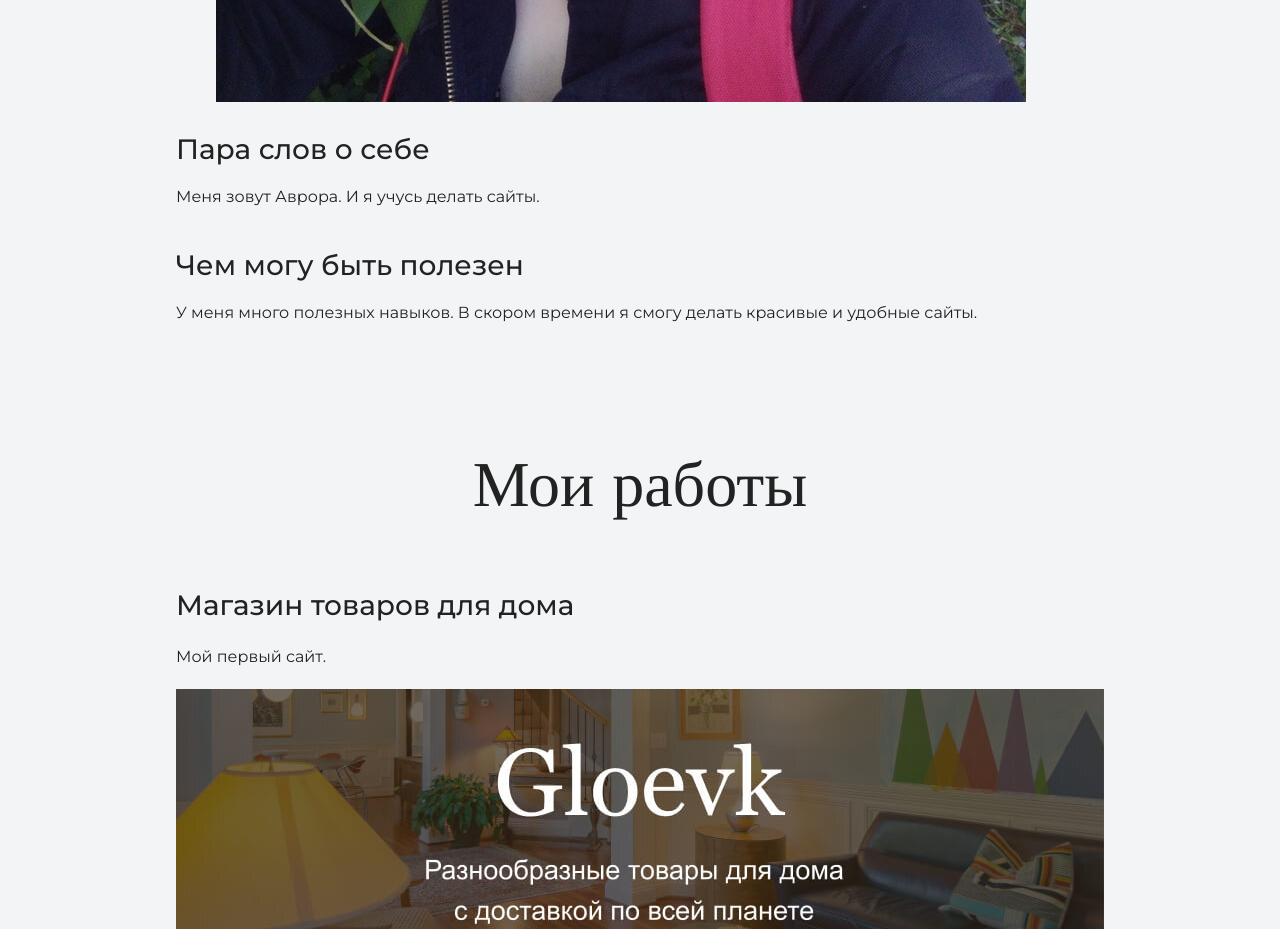
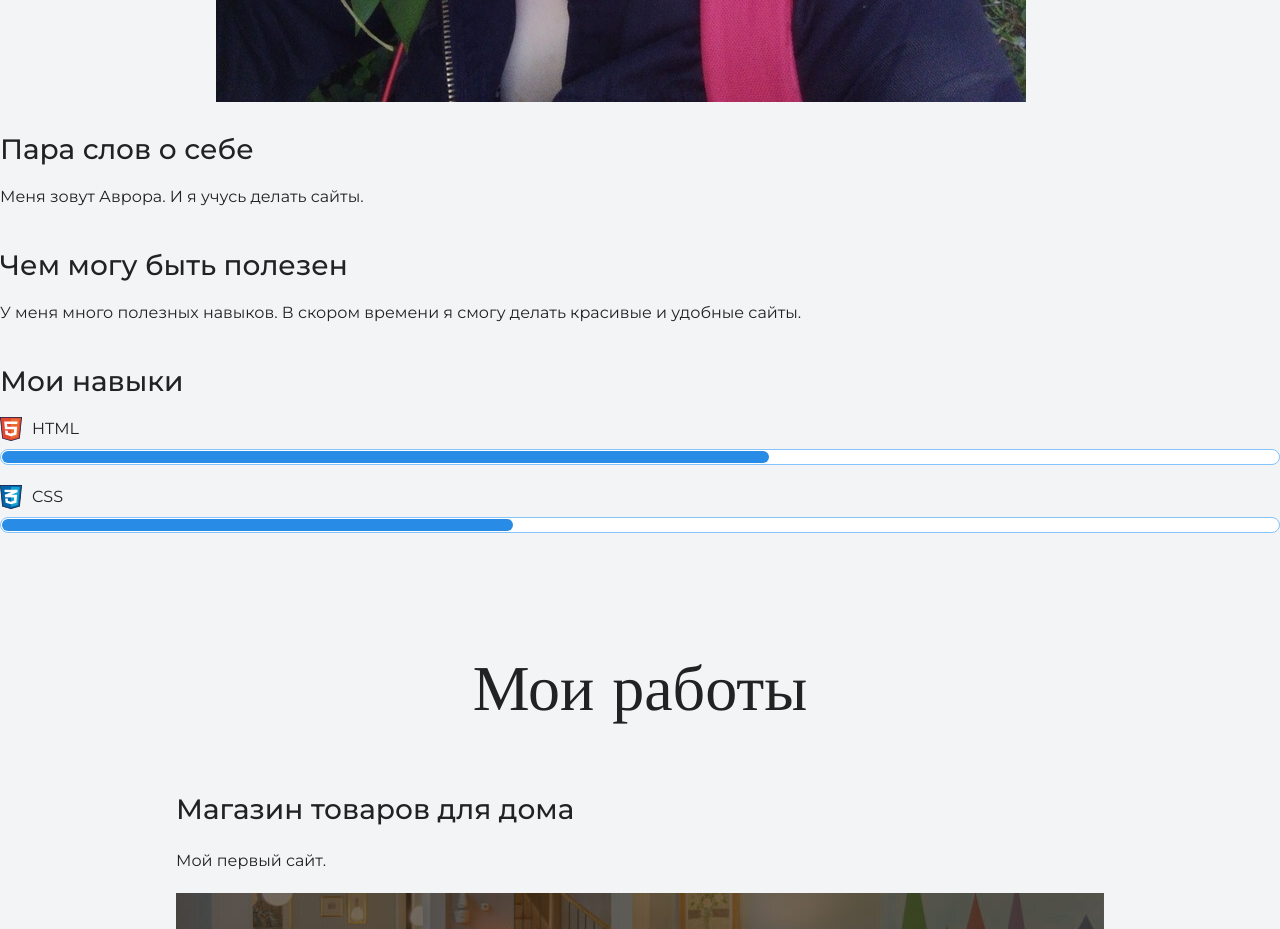
Before and after one commit to AuroraThundercloud/my-site, a plain HTML site: page index.html in a window 1280 px wide. Shown: the part 1720-2649 px from the top of the page. Drawn offline with nearby package versions, Linux system fonts and the light colour scheme.

Commit message:
Добавление навыков

```diff
--- a/index.html
+++ b/index.html
@@ -24,14 +24,27 @@
     <section class="intro">
 	 <div class="container">
       <h2 class="subheading">Давайте познакомимся</h2>
-	 <figure>
+	  <figure>
  	  <img src="files/user.jpg" width="810" height="650" alt="user-image">
 		 <!-- width="928" height="536" -->
          </figure>
+	 </div>
+	 <div>
       <h3>Пара слов о себе</h3>
       <p>Меня зовут Аврора. И я учусь делать сайты.</p>
+	 </div>
+	 <div>
       <h3>Чем могу быть полезен</h3>
       <p>У меня много полезных навыков. В скором времени я смогу делать красивые и удобные сайты.</p>
+	 </div>
+	 <div class="skills">
+	  <h3>Мои навыки</h3>
+	   <dl class="skills-list">
+	    <dt class="skill-html">HTML</dt>
+		<dd class="level"><div style="width: 60%;">60%</div></dd>
+		<dt class="skill-css">CSS</dt>
+		<dd class="level"><div style="width: 40%;">40%</div></dd>
+
 	 </div>
     </section>
 
```
